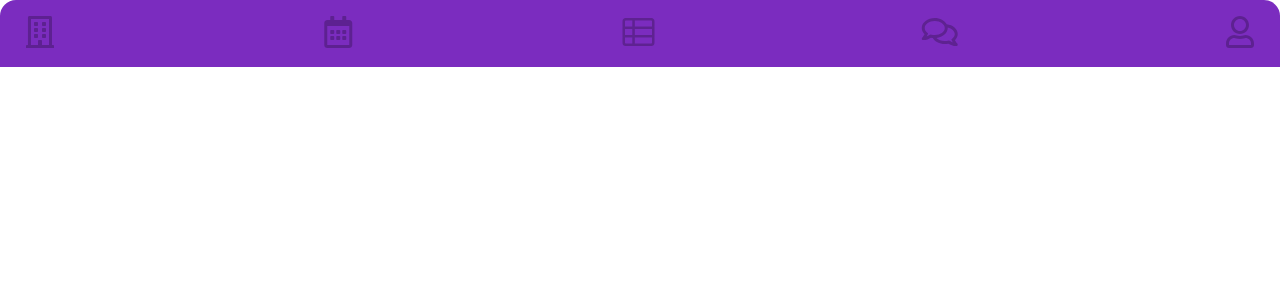
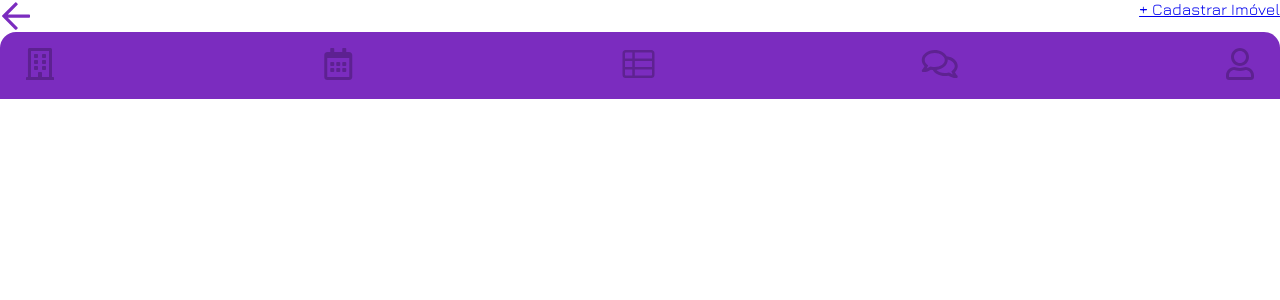
Before and after one commit to miguel-willians/Pounsflats, a React (Vite) app: page / in a window 1280 px wide. Shown: the top 300 px of the page. Built offline with nearby package versions, Linux system fonts and the light colour scheme.

Commit message:
Criando o main e adicionando estilos à header

```diff
--- a/src/components/Button.jsx
+++ b/src/components/Button.jsx
@@ -1,5 +1,5 @@
 /* eslint-disable react/prop-types */
-import styles from "";
+import styles from "./Button.module.css";
 
 function Button({ children, onClick, type }) {
   return (
--- a/src/components/Header.jsx
+++ b/src/components/Header.jsx
@@ -1,11 +1,12 @@
+import { NavLink } from "react-router-dom";
+import styles from "./Header.module.css";
 import ArrowIcon from "../assets/icons/ArrowIcon.svg";
-import Button from "./Button";
 
 function Header() {
   return (
-    <header>
+    <header className={styles.header}>
       <img src={ArrowIcon} alt="Botão retornar" />
-      <Button onClick={""}>+ Cadastrar Imóvel</Button>
+      <NavLink to="/">+ Cadastrar Imóvel</NavLink>
     </header>
   );
 }
--- /dev/null
+++ b/src/components/Header.module.css
@@ -0,0 +1,4 @@
+.header {
+  display: flex;
+  justify-content: space-between;
+}
--- /dev/null
+++ b/src/components/Main.jsx
@@ -0,0 +1,6 @@
+/* eslint-disable react/prop-types */
+function Main({ children }) {
+  return <main>{children}</main>;
+}
+
+export default Main;
--- /dev/null
+++ b/src/components/Main.module.css
@@ -0,0 +1,3 @@
+.main {
+  padding: 24px;
+}
--- a/src/pages/Home.jsx
+++ b/src/pages/Home.jsx
@@ -1,8 +1,10 @@
+import Header from "../components/Header";
 import Menu from "../components/Menu";
 
 function Home() {
   return (
     <div>
+      <Header />
       <Menu />
     </div>
   );
```
